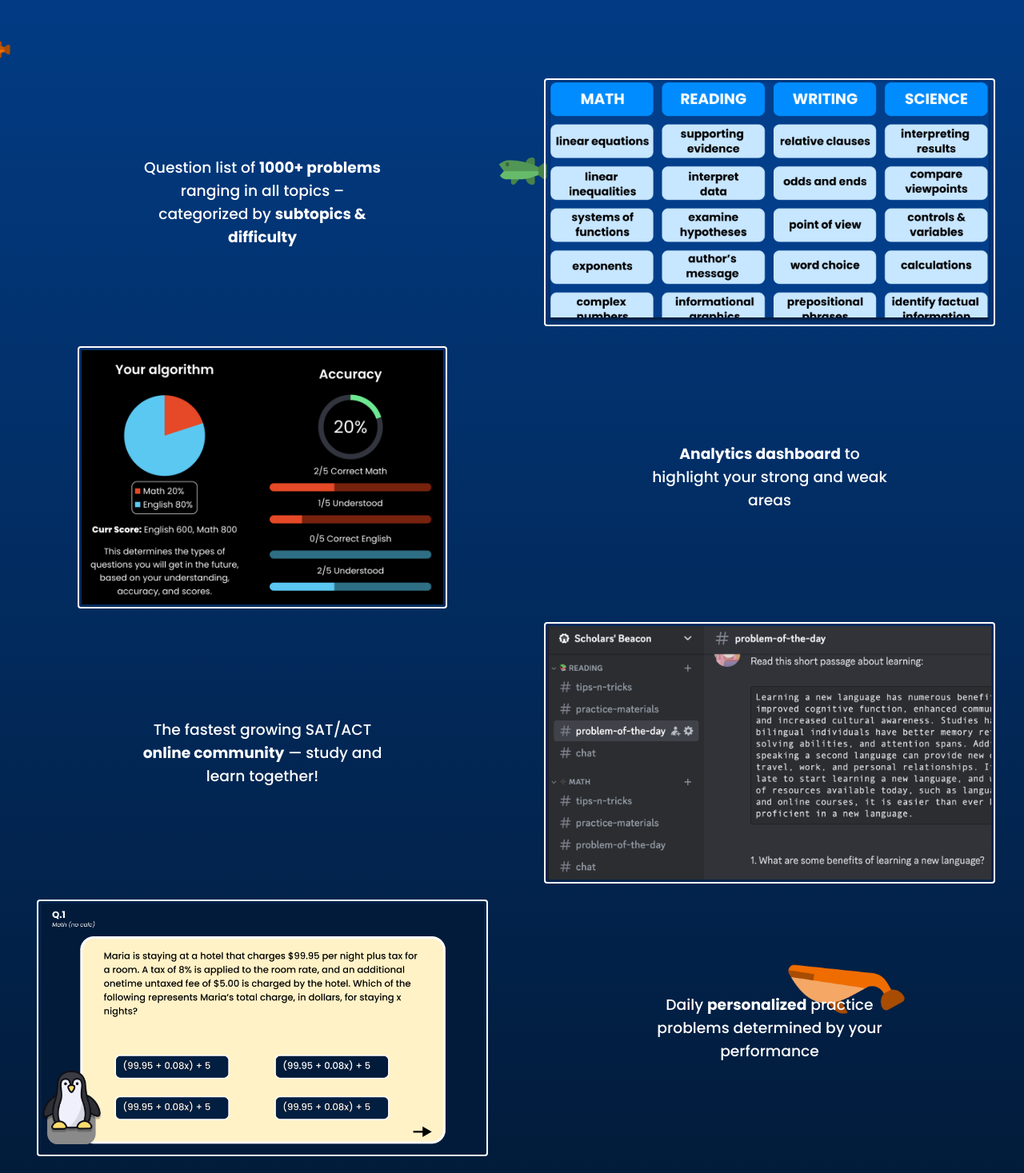
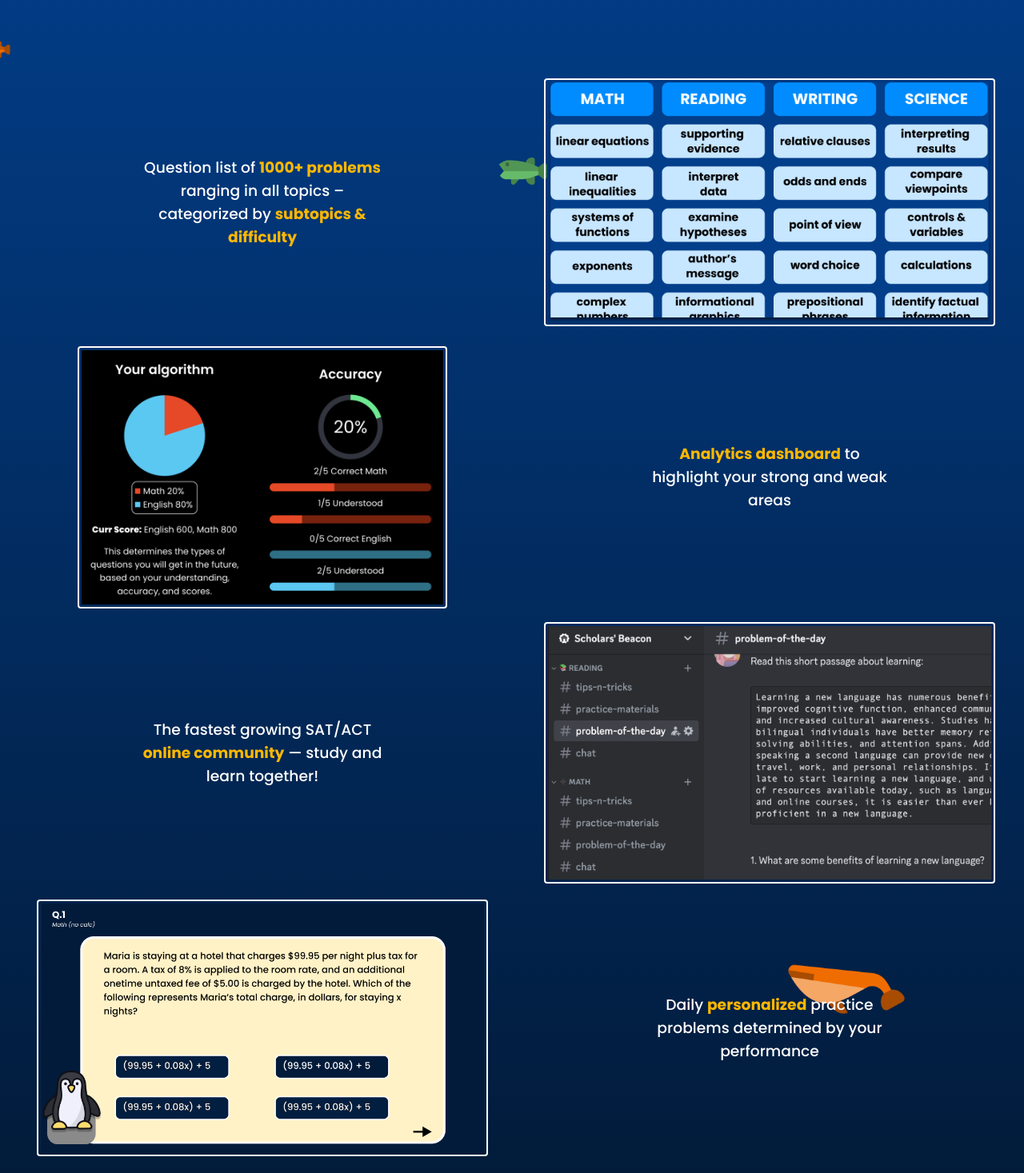
Before and after one commit to warrenli0/scholars-beacon, a React (Create React App) app in the folder beta-page/: page / in a window 1280 px wide. Shown: the part 2523-3990 px from the top of the page at 80% size. Built offline with nearby package versions, Linux system fonts and the light colour scheme; the HTML template or start-up script is replaced by a standard one.

Commit message:
minor change

```diff
--- a/beta-page/src/components/lp-comps/SbInfo.js
+++ b/beta-page/src/components/lp-comps/SbInfo.js
@@ -56,7 +56,7 @@ export default function SbInfo() {
                 </div>
                 <div className="sb-item-text" ref={divRef2}>
                     <div className='hidden'>
-                        <h3>Question list of <b>1000+ problems</b> ranging in all topics – categorized by <b>subtopics {'&'} difficulty</b></h3>
+                        <h3>Question list of <b style={{color: '#FFB800'}}>1000+ problems</b> ranging in all topics – categorized by <b style={{color: '#FFB800'}}>subtopics {'&'} difficulty</b></h3>
                     </div>
                 </div>
                 <div className="sb-img" ref={divRef3}>
@@ -67,12 +67,12 @@ export default function SbInfo() {
                 </div>
                 <div className="sb-item-text" ref={divRef5}>
                     <div className='hidden'>
-                        <h3><b>Analytics dashboard</b> to highlight your strong and weak areas</h3>
+                        <h3><b style={{color: '#FFB800'}}>Analytics dashboard</b> to highlight your strong and weak areas</h3>
                     </div>
                 </div>
                 <div className="sb-item-text" ref={divRef6}>
                     <div className='hidden'>
-                        <h3>The fastest growing SAT/ACT <b>online community</b> — study and learn together!</h3>
+                        <h3>The fastest growing SAT/ACT <b style={{color: '#FFB800'}}>online community</b> — study and learn together!</h3>
                     </div>
                 </div>
                 <div className="sb-img" ref={divRef7}>
@@ -83,7 +83,7 @@ export default function SbInfo() {
                 </div>
                 <div className="sb-item-text" ref={divRef9}>
                     <div className='hidden'>
-                        <h3>Daily <b>personalized</b> practice problems determined by your performance</h3>
+                        <h3>Daily <b style={{color: '#FFB800'}}>personalized</b> practice problems determined by your performance</h3>
                     </div>
                 </div>
               </div>
```
